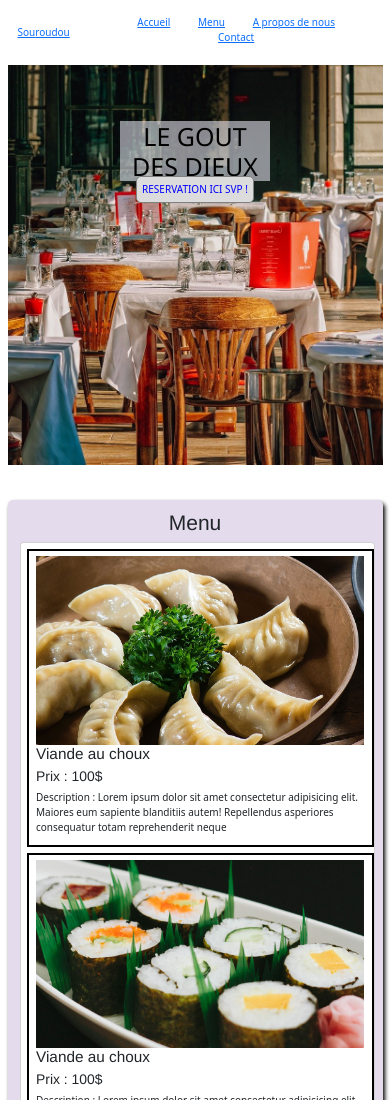
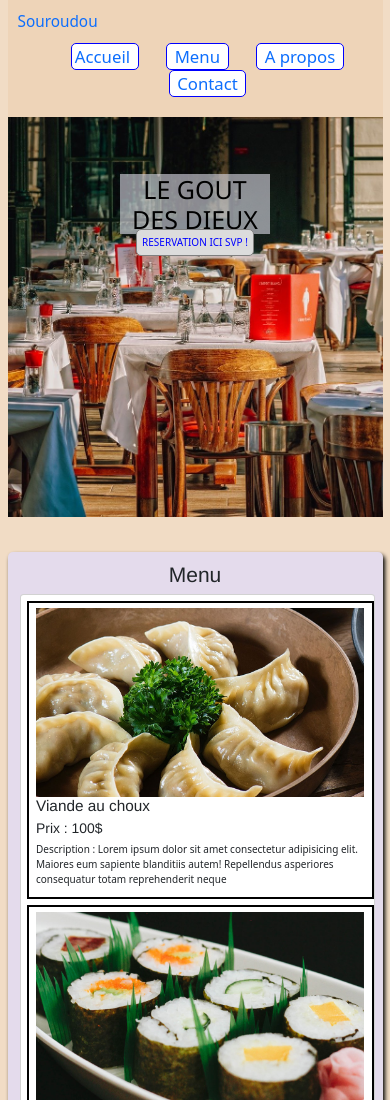
Before and after one commit to aktibcode/checkpointResto1, a plain HTML site: page index.html in a window 390 px wide. Shown: the top 1100 px of the page. Drawn offline with nearby package versions, Linux system fonts and the light colour scheme.

Commit message:
Nouvelle modification du CSS

```diff
--- a/index.html
+++ b/index.html
@@ -12,24 +12,25 @@
 
 <body>
     <div class="container">
+        <!-- header  -->
         <header>
             <nav class="row">
-                <div class="dflex">
-                    <div class="">
-                        <a href="#"><span>Sou</span>roudou</a>
-                    </div>
+                <!-- navigation -->
 
-                    <div class="">
-                        <ul>
-                            <li class="element"><a href="#">Accueil</a></li>
-                            <li class="element"><a href="#menu">Menu</a></li>
-                            <li class="element"><a href="#apropos">A propos de nous</a></li>
-                            <li class="element"><a href="#contact">Contact</a></li>
-                        </ul>
-                    </div>
+                <div class="d-flex justify-content-between">
+                    <a href="#" class="logo text-decoration-none fs-3"><span>Sou</span>roudou</a>
+                    <ul class="list-inline p-2">
+                        <li><a class="px-1 list-inline-item text-decoration-none fs-2" href="#">Accueil</a></li>
+                        <li><a class="px-1 list-inline-item text-decoration-none fs-2" href="#menu">Menu</a></li>
+                        <li><a class="px-1 list-inline-item text-decoration-none fs-2" href="#apropos">A propos</a>
+                        </li>
+                        <li><a class="px-1 list-inline-item text-decoration-none fs-2" href="#contact">Contact</a></li>
+                    </ul>
                 </div>
+                <!-- fin de navigation  -->
             </nav>
         </header>
+        <!-- fin header  -->
 
         <section class="hero">
             <h1>Le gout des <span>D</span>ieux</h1>
--- a/style.css
+++ b/style.css
@@ -1,6 +1,10 @@
 * {
     margin: 0px;
     padding: 0px;
+}
+
+body {
+    background: #f1dcc5;
 }
 
 header {
@@ -8,78 +12,30 @@ header {
     top: 0;
     padding: 10px;
     /* border: 2px solid rgb(136, 119, 119); */
-    background-color: #fff;
+    background-color: #eed4b8;
 }
 
-.dflex {
-    justify-content: center;
-    align-items: center;
-}
-
-.dflex div ul li a:hover {
-    cursor: pointer;
-    background-color: #e9b57d;
-    text-decoration: underline;
-
-}
-
-.dflex div ul {
-    padding-top: 5px;
+.row div .logo a {
     text-align: center;
 }
 
-.element {
-    display: inline;
-
+.row ul li {
+    border: 1px solid blue;
+    border-radius: 5px;
+    padding: 0 5px;
+    background: #fff;
 }
 
-/* header nav {
-    /* display: flex;
-    width: 100%;
-    flex-direction: row;
-    padding: 3px; */
-/* background: green; */
-/* height: 90px;
-}
-
-header nav div {
-    /* width: 30%;
-    padding: 30px 50px;
-    font-weight: 900; */
-/* background: rebeccapurple;
-margin-right: 2px;
-}
-
-header nav div a {
-    font-family: Arial, Helvetica, sans-serif;
-    font-size: 3em;
+.row ul li a {
+    padding: 0 3px;
+    box-sizing: border-box;
 }
 
 
-header nav ul {
-    list-style: none;
-    /* background: red;
-width: 80%;
-padding: 30px 10px;
-/* height: 85px;
-    display: flex;
-    justify-content: flex-end;
-
+.row ul li:hover {
+    background: #eee7df;
+    padding: 3px;
 }
-
-
-header nav ul li {
-    font-weight: 500;
-    /* margin: 0 1px;
-}
-
-header nav ul li a {
-    text-decoration: none;
-    border: 1px solid grey;
-    background: gainsboro;
-    border-radius: 5px;
-    padding: 2px 3px;
-}*/
 
 .hero {
     /* margin-top: 150px; */
@@ -227,28 +183,27 @@ footer .row div {
     /* padding: 1px 0; */
 }
 
-@media(max-width: 441px) {
+@media(max-width: 992px) {
     /* .container {
         position: relative;
     } */
 
-    header {
+    /* header {
         position: relative;
+    } */
+
+    header nav div {
+        width: 100%;
+        display: flex;
+        flex-direction: column;
+
     }
 
-    header nav {
-        width: 100%;
-        display: none;
-        flex-direction: row;
-        align-content: center;
-        margin: auto;
+    header nav div ul {
+        text-align: center;
+        margin: 5px 0;
     }
 
-    header nav div {
-        display: flex;
-    }
-
-    header nav ul {}
 
     .hero h1 {
         margin: 0 2px;
```
Also changed, not shown: 1 other file.
